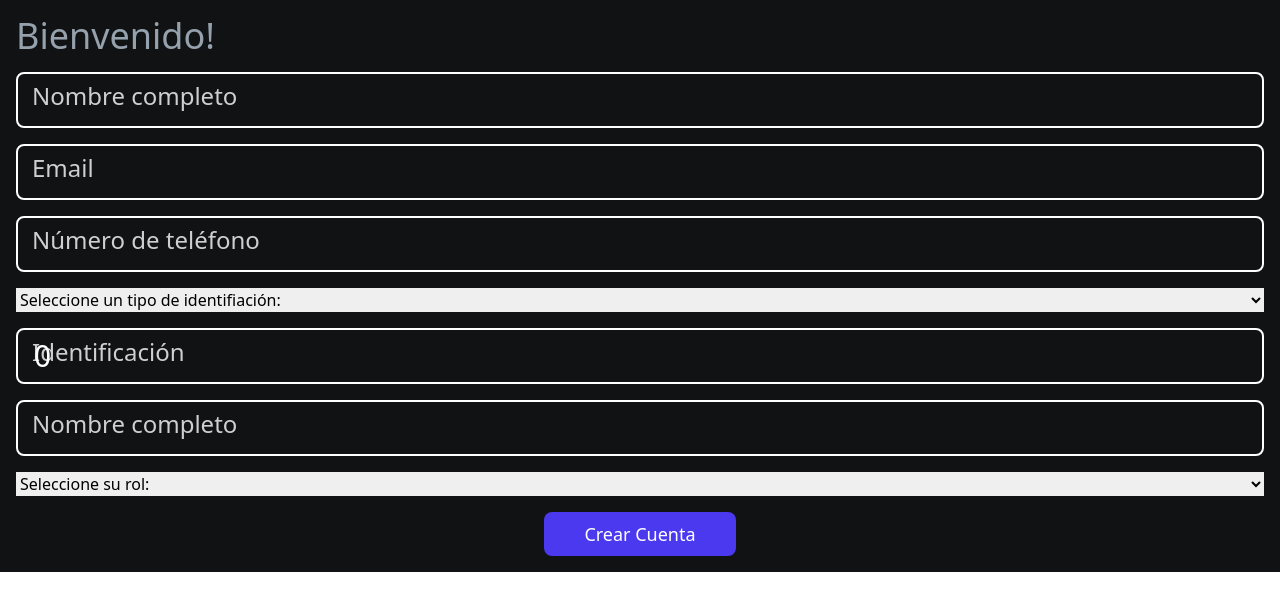
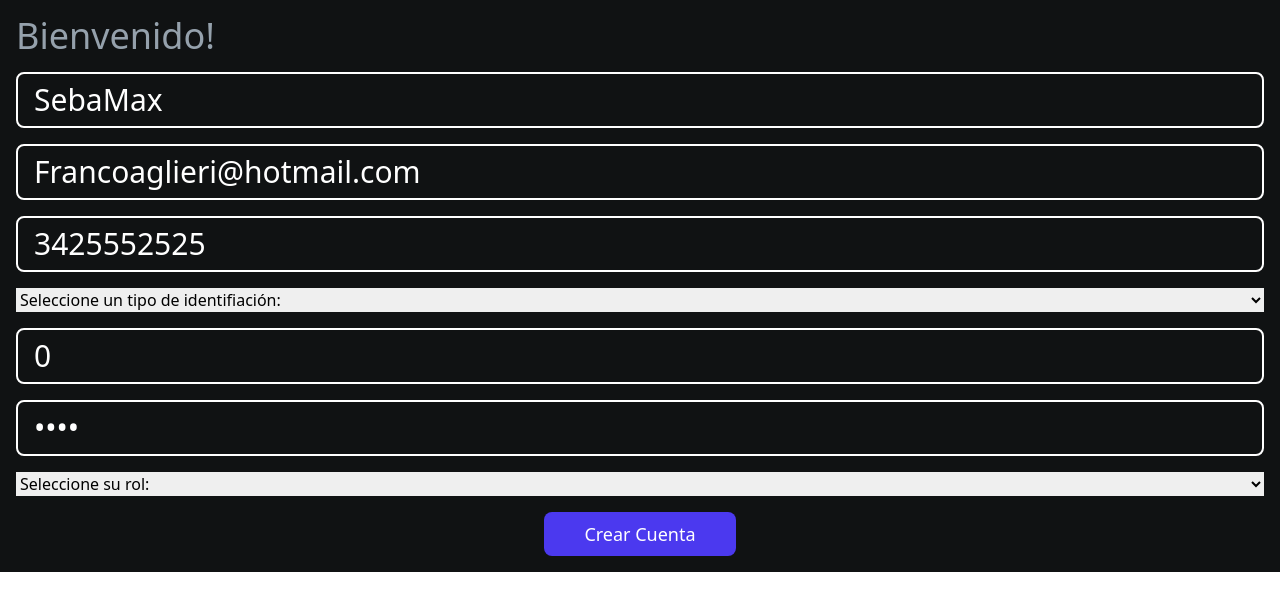
Before and after one commit to mcsmsxfm56/fleexw, a Next.js app in the folder flipper/: page /app/register in a window 1280 px wide. Shown: the top 610 px of the page. Built offline with nearby package versions, Linux system fonts and the light colour scheme.

Commit message:
Agrego loader, modifico el servicio Register

```diff
--- a/flipper/src/components/RegisterForm.tsx
+++ b/flipper/src/components/RegisterForm.tsx
@@ -2,6 +2,7 @@
 
 import React, { useState } from "react";
 import POST_Register from "../services/PostRegister";
+import { AxiosError } from "axios";
 
 export interface userData {
   phone: string;
@@ -16,13 +17,21 @@ export interface userData {
 const RegisterForm: React.FC = () => {
   const [isLoading, setIsLoading] = useState(false);
   const [formData, setFormData] = useState<userData>({
-    phone: "",
-    email: "",
-    password: "",
+    // Datos harcodeados
+    phone: "3425552525",
+    email: "Francoaglieri@hotmail.com",
+    password: "1234",
     rol: "",
-    name: "",
+    name: "SebaMax",
     idType: "",
     idNumber: 0,
+    // phone: "",
+    // email: "",
+    // password: "",
+    // rol: "",
+    // name: "",
+    // idType: "",
+    // idNumber: 0,
   });
 
   const submitHandler = async (e: React.FormEvent) => {
@@ -30,8 +39,10 @@ const RegisterForm: React.FC = () => {
     try {
       setIsLoading(true);
       const response = await POST_Register(formData);
+      console.log("exito");
     } catch {
       //
+      console.log("failed");
     } finally {
       setIsLoading(false);
     }
@@ -102,7 +113,7 @@ const RegisterForm: React.FC = () => {
           defaultOp="Seleccione su rol"
         />
         {isLoading ? (
-          <span>Waiting for response...</span>
+          <Loading />
         ) : (
           <button
             type="submit"
@@ -146,9 +157,9 @@ const InputField = ({
           className="w-full px-4 py-2 bg-[#101213] text-3xl border-2 rounded-lg border-white text-white  transition duration-300 focus:border-none focus:border-0"
           placeholder=" "
         />
-        <span className="text-2xl text-white text-opacity-80 absolute left-0 mt-2 mx-4 transition duration-300 input-text">
+        {/* <span className="text-2xl text-white text-opacity-80 absolute left-0 mt-2 mx-4 transition duration-300 input-text">
           {text}
-        </span>
+        </span> */}
       </label>
     </div>
   );
@@ -180,8 +191,8 @@ const SelectField = ({
         className="w-full"
       >
         <option value="">{defaultOp}:</option>
-        {opciones.map((op) => (
-          <option key={"id_${op}"} value={op}>
+        {opciones.map((op, index) => (
+          <option key={`${name}_${index}`} value={op}>
             {op.charAt(0).toUpperCase() + op.slice(1)}
           </option>
         ))}
@@ -189,3 +200,9 @@ const SelectField = ({
     </label>
   );
 };
+
+// v-----------------------------v SelectField v-----------------------------v
+
+const Loading = () => {
+  return <span className="text-white">Waiting for response...</span>;
+};
--- a/flipper/src/services/PostRegister.ts
+++ b/flipper/src/services/PostRegister.ts
@@ -1,6 +1,9 @@
-import axios from "axios";
+import axios, { AxiosError } from "axios";
 import { userData } from "../components/RegisterForm";
 
-export default async function POST_Register(data: userData){
-  axios.post('http://localhost:3000/api/users/register', data)
+export default async function POST_Register(data: userData) {
+  console.log("=====")
+  console.log(data)
+  console.log("=====")
+  return axios.post('http://localhost:3000/api/users/register', data)
 }
```
